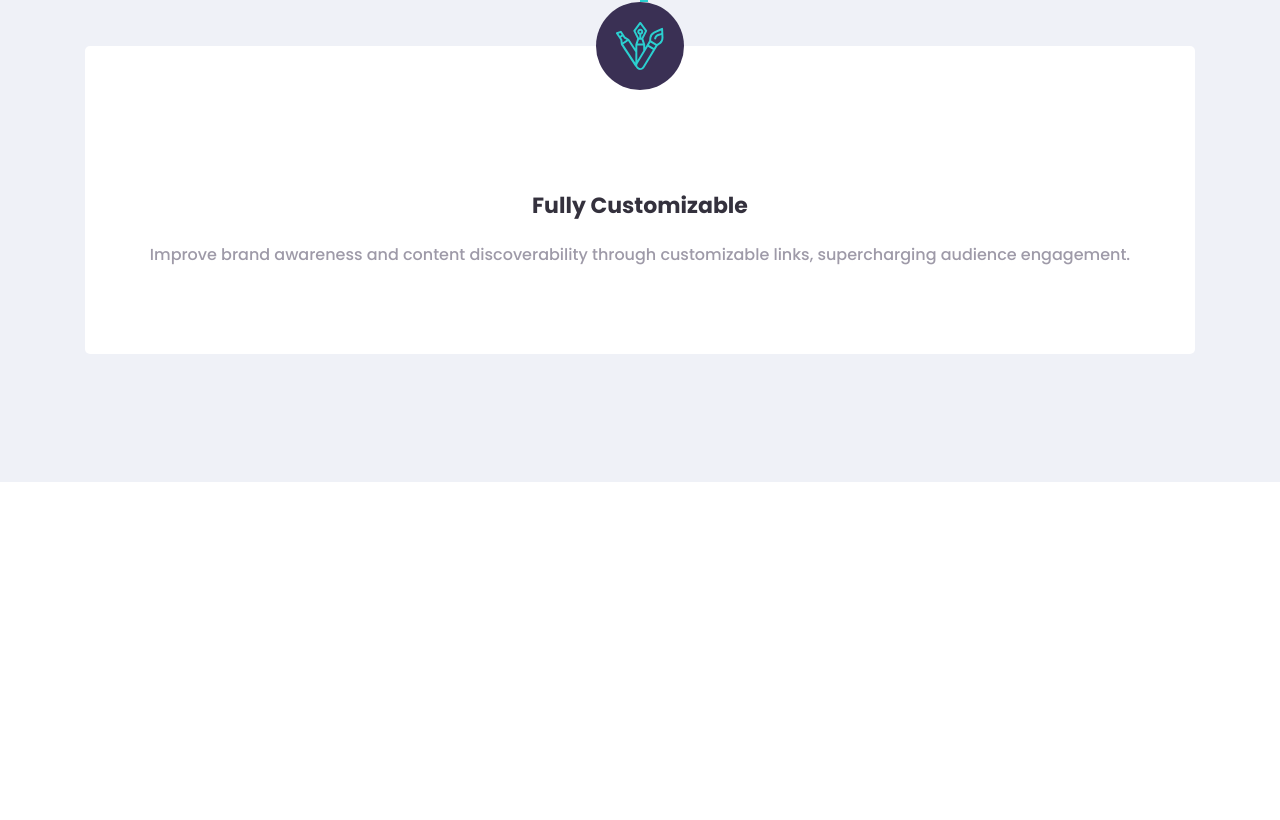
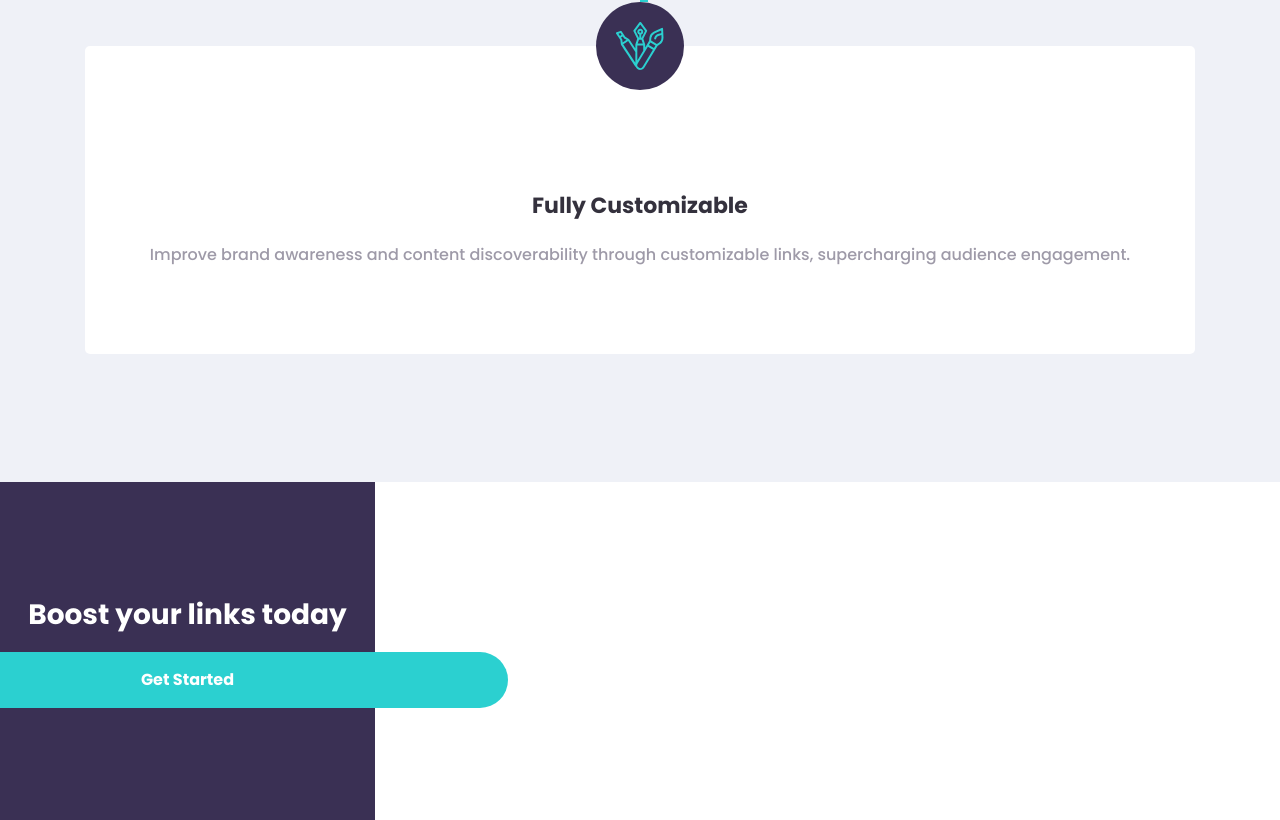
Before and after one commit to defydef/url-shortening-landingpage, a React (Vite) app: page / in a window 1280 px wide. Shown: the part 2758-3578 px from the top of the page. Before the commit the page ends 3240 px from the top, so only its background shows below. Built offline with nearby package versions, Linux system fonts and the light colour scheme.

Commit message:
Create Banner component

```diff
--- a/src/App.jsx
+++ b/src/App.jsx
@@ -5,6 +5,7 @@ import Hero from "./ui/Hero";
 import Header from "./ui/Header";
 import Form from "./ui/Form";
 import Stats from "./ui/Stats";
+import Banner from "./ui/Banner";
 
 function App() {
   const [isShowMobileMenu, setIsShowMobileMenu] = useState(false);
@@ -18,6 +19,7 @@ function App() {
         <Form />
         <Stats />
       </div>
+      <Banner />
     </main>
   );
 }
--- /dev/null
+++ b/src/ui/Banner.jsx
@@ -0,0 +1,14 @@
+import Button from "./Button";
+
+function Banner() {
+  return (
+    <div className="w-[23.4375rem] bg-[var(--secondary-1)] flex flex-col gap-4 justify-center items-center py-28 px-7">
+      <h1 className="text-white font-bold text-[1.75rem] text-center">
+        Boost your links today
+      </h1>
+      <Button width="w-[50vw]">Get Started</Button>
+    </div>
+  );
+}
+
+export default Banner;
--- a/src/ui/Button.jsx
+++ b/src/ui/Button.jsx
@@ -1,7 +1,11 @@
-function Button({ children, round = "rounded-[1.75rem]" }) {
+function Button({
+  children,
+  round = "rounded-[1.75rem]",
+  width = "w-[17.4375rem]",
+}) {
   return (
     <button
-      className={`bg-[var(--accent)] w-[17.4375rem] p-4 ${round} text-white font-bold`}
+      className={`bg-[var(--accent)] ${width} p-4 ${round} text-white font-bold`}
     >
       {children}
     </button>
```
